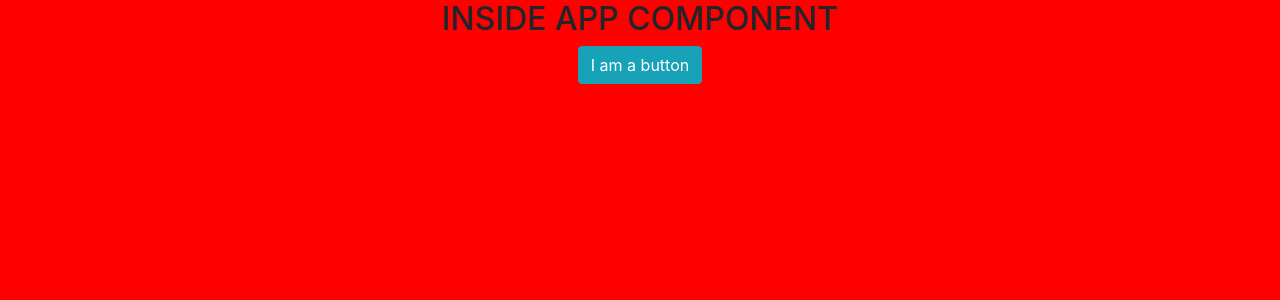
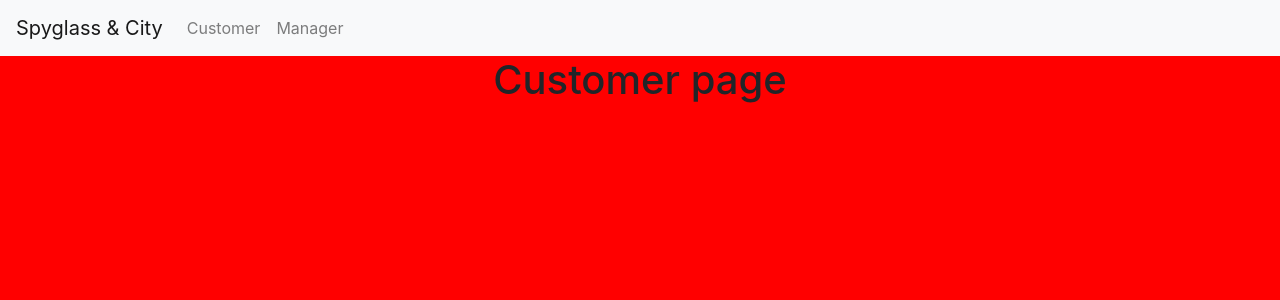
Before and after one commit to willkotheimer/spyglassandcity, a React (Create React App) app: page / in a window 1280 px wide. Shown: the top 300 px of the page. Built offline with nearby package versions, Linux system fonts and the light colour scheme.

Commit message:
basic skeleton

```diff
--- a/package.json
+++ b/package.json
@@ -13,7 +13,9 @@
     "prop-types": "^15.7.2",
     "react": "^17.0.1",
     "react-dom": "^17.0.1",
+    "react-router-dom": "^5.2.0",
     "react-scripts": "4.0.3",
+    "reactstrap": "^8.9.0",
     "web-vitals": "^1.1.0"
   },
   "scripts": {
--- a/src/App/App.js
+++ b/src/App/App.js
@@ -1,12 +1,19 @@
 import React from 'react';
+import { BrowserRouter as Router } from 'react-router-dom';
 import './App.scss';
+import TheNavbar from '../components/TheNavbar';
+import Routes from '../helpers/Routes';
 
 class App extends React.Component {
+
   render() {
+
     return (
       <div className="App">
-        <h2>INSIDE APP COMPONENT</h2>
-        <button className="btn btn-info">I am a button</button>
+        <Router>
+          <TheNavbar />
+          <Routes />
+        </Router>
       </div>
     );
   }
--- /dev/null
+++ b/src/components/TheNavbar/index.js
@@ -0,0 +1,40 @@
+import React, { useState } from 'react';
+import {
+  Collapse,
+  Navbar,
+  NavbarToggler,
+  NavbarBrand,
+  Nav,
+  NavItem,
+  NavLink,
+} from 'reactstrap';
+
+const Example = (props) => {
+  const [isOpen, setIsOpen] = useState(false);
+
+  const toggle = () => setIsOpen(!isOpen);
+
+  return (
+    <div>
+      <Navbar color="light" light expand="md">
+        <NavbarBrand href="/">Spyglass & City</NavbarBrand>
+        <NavbarToggler onClick={toggle} />
+        <Collapse isOpen={isOpen} navbar>
+          <Nav className="me-auto" navbar>
+            <NavItem>
+              <NavLink href="/">Customer</NavLink>
+            </NavItem>
+            <NavItem>
+              <NavLink href="/manager">Manager</NavLink>
+            </NavItem>
+
+
+          </Nav>
+
+        </Collapse>
+      </Navbar>
+    </div>
+  );
+}
+
+export default Example;
--- /dev/null
+++ b/src/helpers/Routes.js
@@ -0,0 +1,24 @@
+import React from 'react';
+import { Route, Switch } from 'react-router-dom';
+
+import Manager from '../views/Manager';
+import Customer from '../views/Customer';
+
+export default function Routes() {
+  return (
+    <Switch>
+      <Route
+        exact
+        path='/'
+        component={() => <Customer />}
+      />
+      <Route
+        exact
+        path='/manager'
+        component={() => <Manager />}
+      />
+
+
+    </Switch>
+  );
+}
--- /dev/null
+++ b/src/views/Customer.js
@@ -0,0 +1,11 @@
+import React, { Component } from 'react'
+
+export default class Customer extends Component {
+    render() {
+        return (
+            <div>
+                <h1>Customer page</h1>
+            </div>
+        )
+    }
+}
--- /dev/null
+++ b/src/views/Manager.js
@@ -0,0 +1,11 @@
+import React, { Component } from 'react'
+
+export default class Manager extends Component {
+    render() {
+        return (
+            <div>
+                <h1>Manager Page</h1>
+            </div>
+        )
+    }
+}
```
Also changed, not shown: 1 other file (tests, documents, lock files or other folders).
